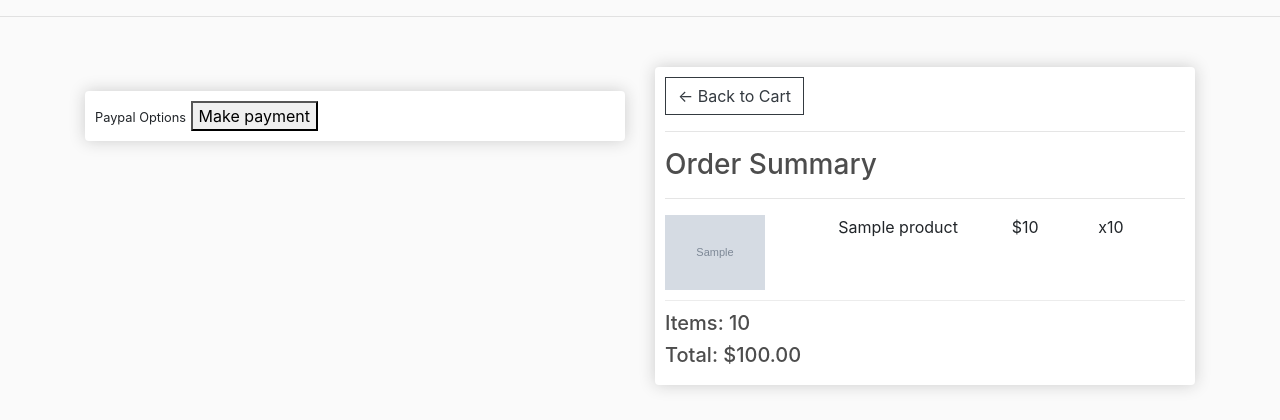
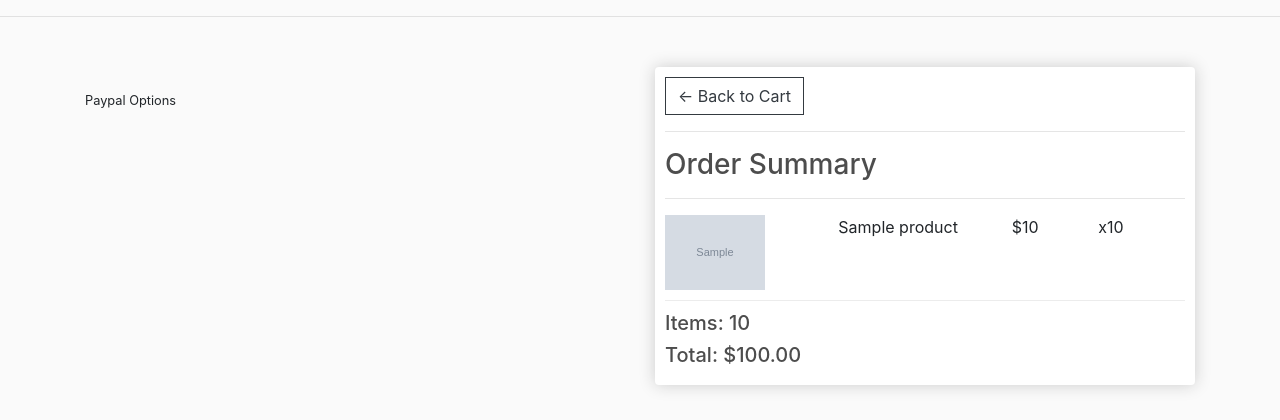
Before and after one commit to sonitkach/ecommerce, a Django app: template store/templates/store/checkout.html in a window 1280 px wide. Shown: the part 57-477 px from the top of the page. Run offline with Django 3.2, Linux system fonts and the light colour scheme; a user stored in the database is signed in; tables that the repository leaves empty hold one stand-in row (values such as "Sample post"); the template is opened without the code that fills it: values that come from a table or form of the project are taken from there, most other values are stand-ins (such as "Sample title", 1, 10 or a date in 2020); grey boxes marked "Sample" are stand-in pictures; some libraries are stand-ins or nearby versions.

Commit message:
add and style paypal buttons

```diff
--- a/store/templates/store/checkout.html
+++ b/store/templates/store/checkout.html
@@ -43,9 +43,9 @@
 
         <br>
 
-        <div class="box-element hidden" id="payment-info">
+        <div>
             <small>Paypal Options</small>
-            <button id="make-payment"> Make payment</button>
+            <div id="paypal-button-container"></div>
         </div>
 
 	</div>
@@ -69,6 +69,43 @@
         </div>
 	</div>
 </div>
+
+
+<script src="https://www.paypal.com/sdk/js?client-id=sb&currency=USD"></script>
+
+<script>
+    // Render the PayPal button into #paypal-button-container
+    paypal.Buttons({
+
+        style: {
+            color: 'gold',
+            shape: 'pill',
+            size: 'responsive',
+        },
+
+        // Set up the transaction
+        createOrder: function(data, actions) {
+            return actions.order.create({
+                purchase_units: [{
+                    amount: {
+                        value: '88.44'
+                    }
+                }]
+            });
+        },
+
+        // Finalize the transaction
+        onApprove: function(data, actions) {
+            return actions.order.capture().then(function(details) {
+                // Show a success message to the buyer
+                alert('Transaction completed by ' + details.payer.name.given_name + '!');
+            });
+        }
+
+
+    }).render('#paypal-button-container');
+</script>
+
 
 <script type="text/javascript">
     var shipping = '{{order.shipping}}'
@@ -95,9 +132,9 @@
         document.getElementById('payment-info').classList.remove('hidden')
     })
 
-    document.getElementById('make-payment').addEventListener('click', function(e){
-        submitFormData()
-    })
+    // document.getElementById('make-payment').addEventListener('click', function(e){
+    //     submitFormData()
+    // })
 
     function submitFormData(){
 	    console.log('Payment button clicked')
@@ -138,8 +175,8 @@
 	    		'X-CSRFToken':csrftoken,
 	    	},
 	    	body:JSON.stringify({'form':userFormData, 'shipping':shippingInfo}),
+        })
 
-	    	})
 	    .then((response) => response.json())
 	    	.then((data) => {
                 console.log('Success:', data)
@@ -147,7 +184,6 @@
                 cart = {}
                 document.cookie='cart='+ JSON.stringify(cart)+";domain=;path=/"
                 window.location.href = "{% url 'store' %}"
-
             })
     }
 </script>
```
Lines whose indentation alone changed are shown as unchanged.
